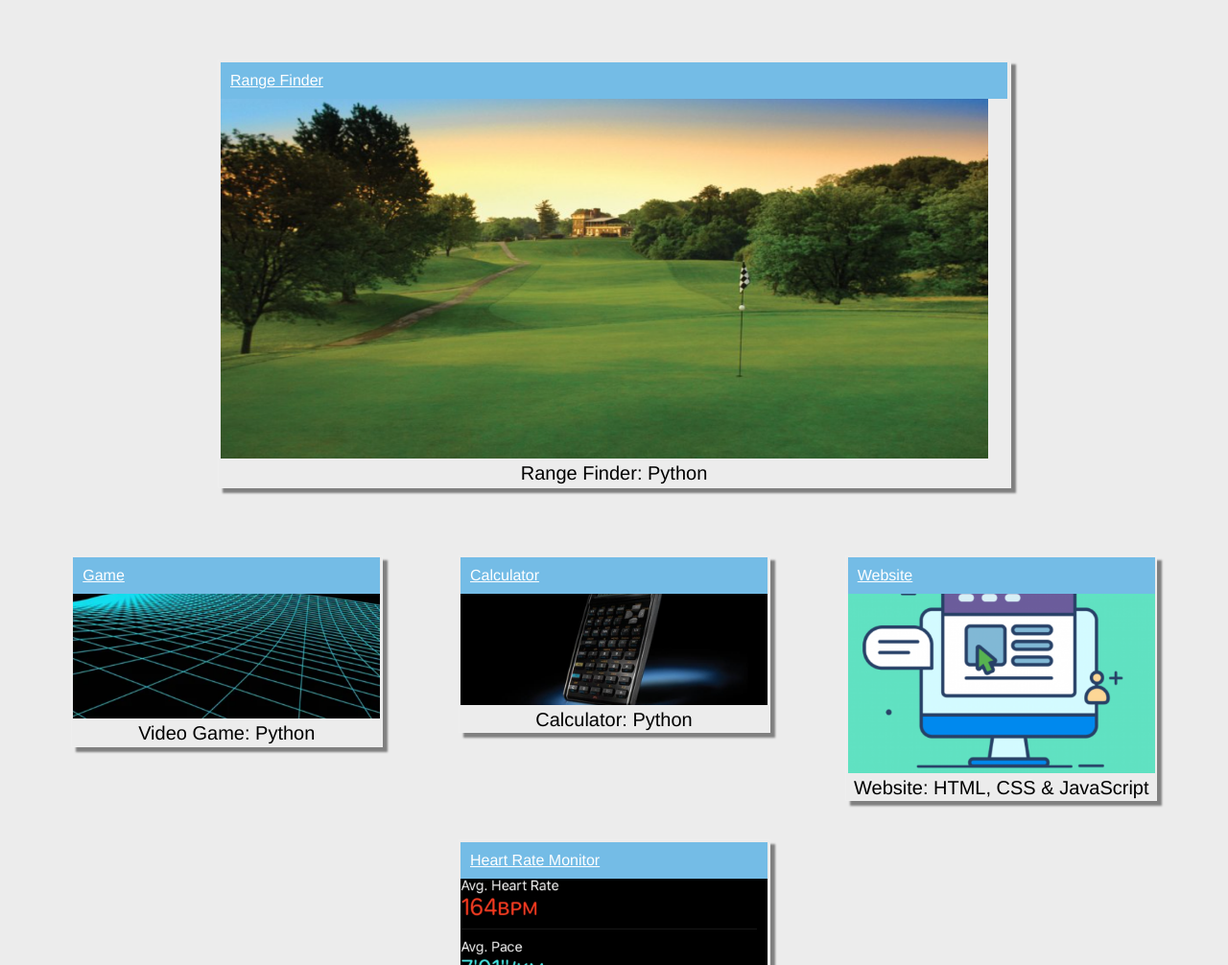
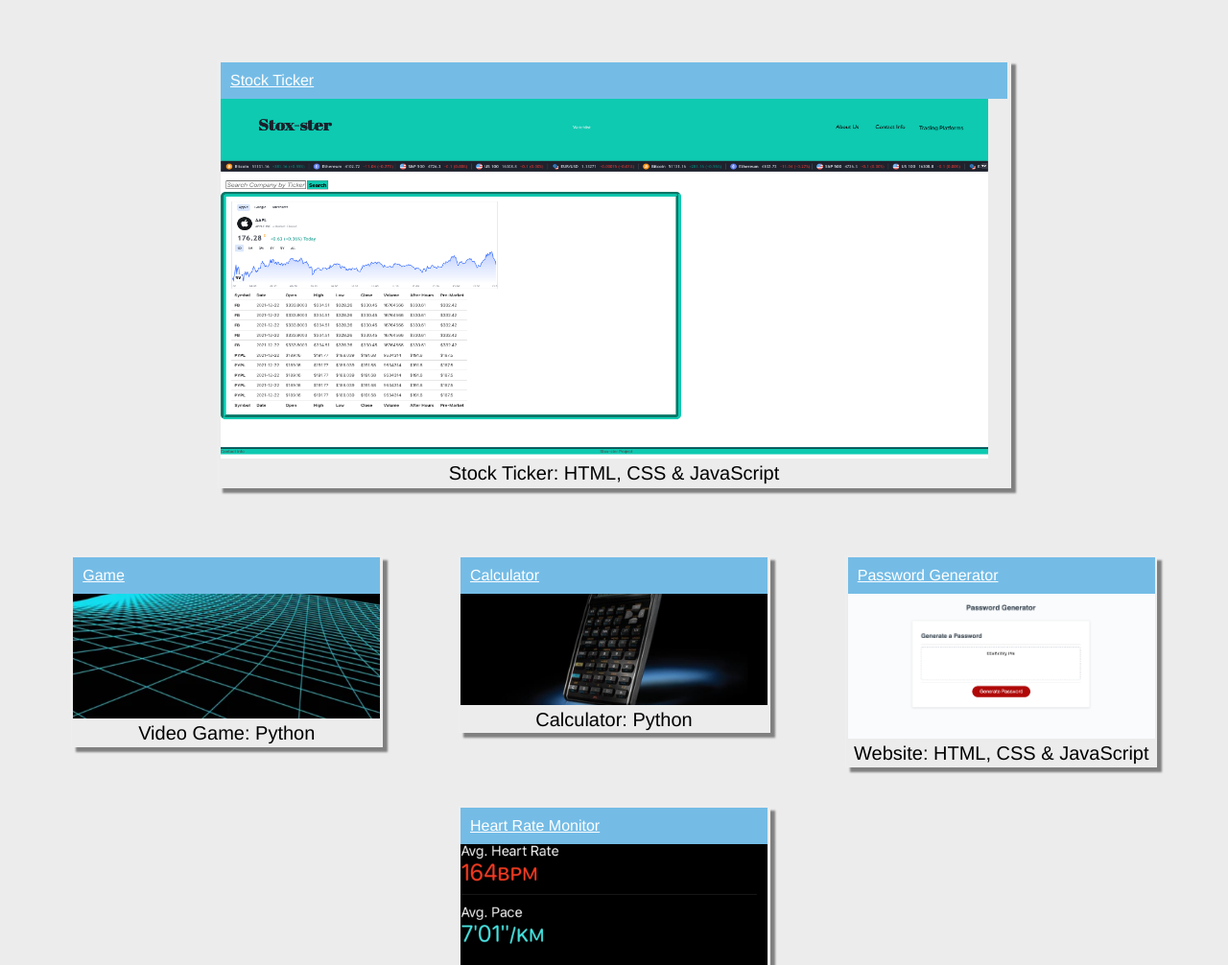
Before and after one commit to Chr1sti4n0/02-Homework, a plain HTML site: page index.html in a window 1280 px wide. Shown: the part 471-1477 px from the top of the page at 96% size. Drawn offline with Linux system fonts and the light colour scheme.

Commit message:
Fourth Commit: Added Stock Ticker and Password Generator projects to personal portfolio.

```diff
--- a/index.html
+++ b/index.html
@@ -47,11 +47,11 @@
         <!-- This section lists the various projects I have worked on -->
         <div id="projects" class="projects">
             <section class="label2">
-                <a href="https://github.com/Chr1sti4n0">
-                <header>Range Finder</header>
-                <img src="images/golf.png" alt="Picture of Game">
+                <a href="https://github.com/wissamk08/BootCampProject-01">
+                <header>Stock Ticker</header>
+                <img src="./images/stock_ticker.png" alt="Picture of Stock Ticker Website">
                 </a>
-                <p>Range Finder: Python</p>
+                <p>Stock Ticker: HTML, CSS & JavaScript</p>
             </section>
             <section class="label">
                 <a href="https://github.com/Chr1sti4n0">
@@ -68,9 +68,9 @@
                 <p>Calculator: Python</p>
             </section>
             <section class="label">
-                <a href="https://github.com/Chr1sti4n0">
-                <header>Website</header>
-                <img src="images/website.png" alt="Picture of Website">
+                <a href="https://chr1sti4n0.github.io/03-Homework/">
+                <header>Password Generator</header>
+                <img src="./images/password_generator.png" alt="Picture of Website">
                 </a>
                 <p>Website: HTML, CSS & JavaScript</p>
             </section>
```
Also changed, not shown: images/password_generator.png (added), images/stock_ticker.png (added), 3 other files.
